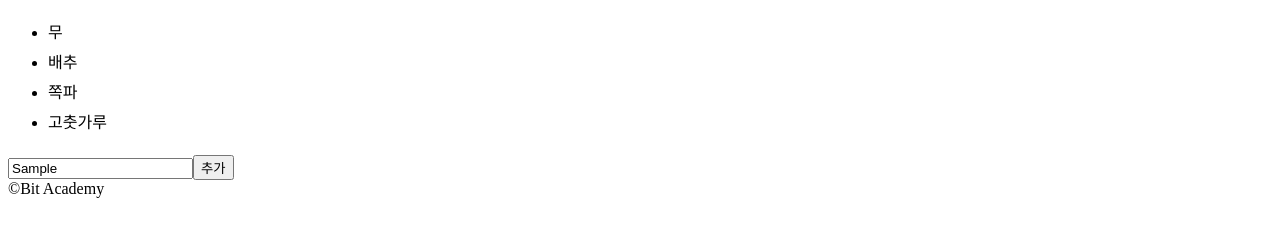
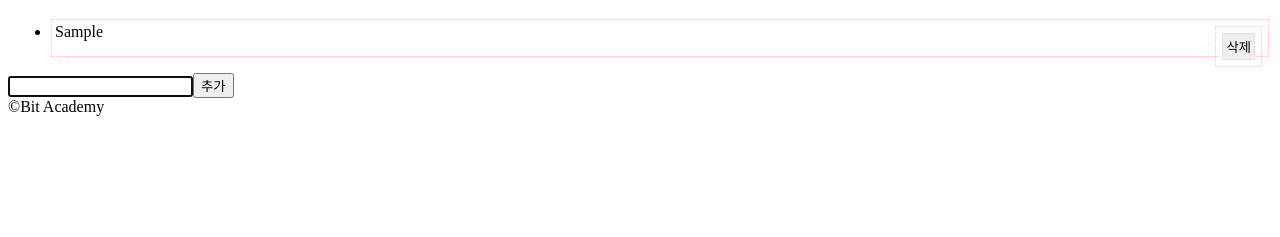
Before and after one commit to Yesssung/JAVA_SCRIPT, a plain HTML site: page ex02-js/js-cart.html in a window 1280 px wide. Both pictures are taken after typing "Sample" into the empty fields and a click on the button "추가". Shown: the part 61-298 px from the top of the page. Drawn offline with Linux system fonts and the light colour scheme.

Commit message:
24.05.30 학원

```diff
--- a/ex02-js/js-cart.html
+++ b/ex02-js/js-cart.html
@@ -4,10 +4,17 @@
         <meta http-equiv="Content-Type" content="text/html;charset=UTF-8"/>
         <title>JS Cart</title>
         <style>
+            #list * {
+                border: 1px dotted pink;
+                padding: 3px;
+                margin: 3px;
+            }
             #list li {
                 height: 30px;
             }
         </style>
+        <script src = "script/js-cart-vjs.js">
+        </script>
     </head>
     <body>
         <div id="header">
--- a/ex02-js/phone_shop.html
+++ b/ex02-js/phone_shop.html
@@ -27,43 +27,8 @@
             height: 100px;
         }
     </style>
-    <script>
-        // 문서로드 완료 이벤트 load
-        // 문서의 초기화 코드는 load 이벤트 핸들러 안에 작성
-        //    - 요소에 이벤트 핸들러 부착
-        //    - 서버로부터 데이터를 전송받아서 내부 요소에 반영
-        window.addEventListener("load", (event) => {
-
-        // #main-image를 click하면 발생하는 이벤트(정보) 확인
-        document.getElementById("main-image").onclick = (event) => {
-            // 이벤트 처리 함수의 첫번째 매개변수는 이벤트 정보객체
-            alert("메인 이미지 클릭!");
-            console.log(event);
-            console.log("이벤트명 : ", event.name);
-            console.log("이벤트 발생 객체 : ", event.target);
-        }
-
-        let products = document.getElementsByClassName("sub-image");
-            for (let i = 0; i < products.length; i++){
-                let product = products[i];                                          // 개별 요소 검색
-                console.log(product);
-                // 개별 click 이벤트 핸들러 부착
-                product.addEventListener("click", event => {
-                    let obj = event.target;                                         // 이벤트 발생객체 -> event target은 obj객체
-
-                    let mainImage = document.getElementById("main-image");
-                    mainImage.setAttribute("src", obj.getAttribute("src"));
-                    mainImage.setAttribute("title", obj.getAttribute("title"));
-
-                    let productTitle = document.querySelector("#product-info h2");
-                    console.log(productTitle);
-
-                    // 컨텐츠 변경 방법 : innerText, innerHTML
-                    productTitle.innerText = obj.getAttribute("title");             // 컨텐츠 내용 변경하기
-                });
-            }
-        });
-    </script>
+    <!-- 외부 스크립트 연결 -->
+    <script src = "script/phoneshop-vjs.js"></script>
 </head>
 
 <body>
@@ -84,47 +49,7 @@
         </ul>
         <input type="text" id="keyword" /><button id="btn-search">검색</button>
     </div>
-    <script>
-        function testAttributes(){
-            // #main-image -> 속성 확인
-            let mainImage = document.getElementById("main-image");
-            console.log("#main-image: ", mainImage);
-            // 가지고 있는 모든 속성 확인
-            console.log(mainImage.getAttributeNames());
 
-            // 속성 조회 : getAttribute
-            // ID 속성 확인
-            console.log("id: ", mainImage.getAttribute("id"));
-            // class 속성 확인
-            console.log("class: ", mainImage.getAttribute("class"));
-            // title 속성 확인
-            console.log("title: ", mainImage.getAttribute("title"));
-
-            // 하단 Products 이미지들의 title 속성도 변경
-            let subs = document.getElementsByClassName("sub-image");
-            console.log(".sub-image: ", subs);
-            // 루프를 돌면서 속성 변경
-            for(let i = 0; i < subs.length; i++){
-                subs[i].setAttribute("title", `제품: ${subs[i].getAttribute("title")}`);
-            }
-
-            // 속성 값 변경 : setAttribute
-            mainImage.setAttribute("title", `제품: ${mainImage.getAttribute(`title`)}`);
-            console.log("변경된 title : ", mainImage.getAttribute(`title`));
-
-        }
-        // testAttributes();
-
-        // #main-image를 click하면 발생하는 이벤트(정보) 확인
-        // document.getElementById("main-image").onclick = (event) => {
-        //     // 이벤트 처리 함수의 첫번째 매개변수는 이벤트 정보객체
-        //     alert("메인 이미지 클릭!");
-        //     console.log(event);
-        //     console.log("이벤트명 : ", event.name);
-        //     console.log("이벤트 발생 객체 : ", event.target);
-        // }
-
-    </script>
 </body>
 
 </html>
--- /dev/null
+++ b/ex02-js/script/js-cart-vjs.js
@@ -0,0 +1,63 @@
+// 초기화 코드
+window.addEventListener("load", event => {
+    // ul #list로부터 자식 li 모두 삭제
+    let cartItems = document.querySelectorAll("#list > li");
+    console.log(cartItems);
+
+    /*
+    // 부모 찾기
+    let parent = document.getElementById("list");
+    console.log(parent);
+    // 자식이 있나?
+    console.log("자식이 있나??", parent.hasChildNodes());
+    // 자식 목록 확인
+    console.log("자식 목록", parent.children);
+    */
+
+    for(let i = 0; i < cartItems.length; i++){
+        let parent = cartItems[i].parentNode;
+        console.log(parent);
+
+        parent.removeChild(cartItems[i]);
+    }
+
+    // 추가 버튼(#btn-add)에 event 처리 함수 연결
+    document.getElementById("btn-add").addEventListener("click", addItem)
+
+});
+
+function addItem(){
+    // input #item 으로부터 value 속성 값 가져오기
+    const itemInput = document.getElementById("item");
+    const item = itemInput.value.trim();
+
+    if(item.length > 0){
+        console.log("add item: ", item);
+
+        // 추가할 요소 생성(li)
+        let itemNode = document.createElement("li");
+        itemNode.innerText = item;                      // 컨텐츠 추가
+        let toolbar = document.createElement("div");
+        toolbar.style.display = "inline";
+        toolbar.style.cssFloat = "right";
+        let btnDel = document.createElement("button");
+        btnDel.innerText = "삭제";
+
+        toolbar.append(btnDel);
+        itemNode.append(toolbar);
+
+        let container = document.getElementById("list");
+        container.appendChild(itemNode);
+
+        // 입력된 데이터 삭제 후 입력창 자동 활성화
+        itemInput.value = "";
+        itemInput.focus();
+
+        // 삭제 버튼(#btnDel)에 event 처리 함수 연결
+        btnDel.addEventListener("click", event => {
+            // console.log(event.target.parentNode.parentNode);
+            let removeItem = event.target.parentNode.parentNode;
+            container.removeChild(removeItem);
+        });
+    }
+}
```
Also changed, not shown: ex02-js/script/phoneshop-vjs.js (added, +82 -0 lines).
